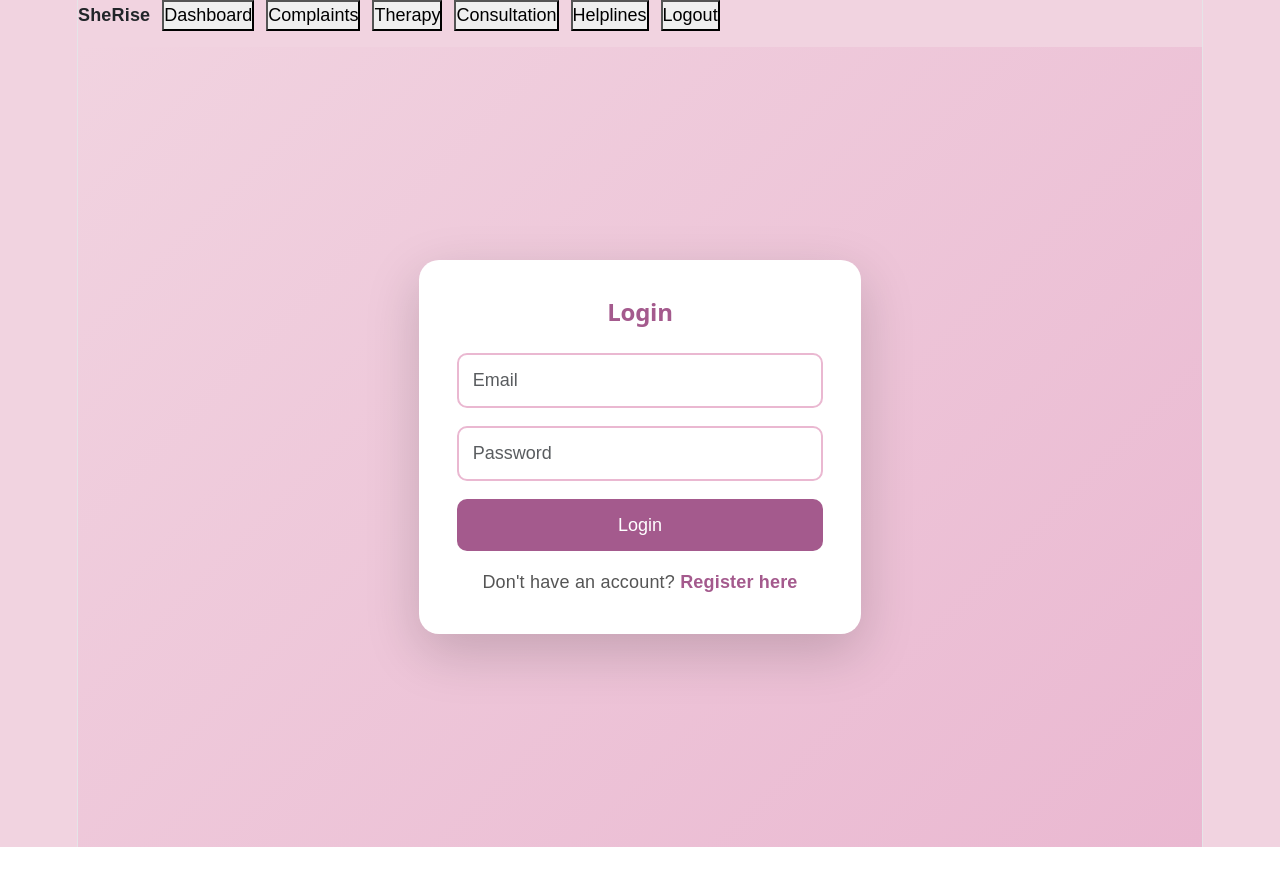
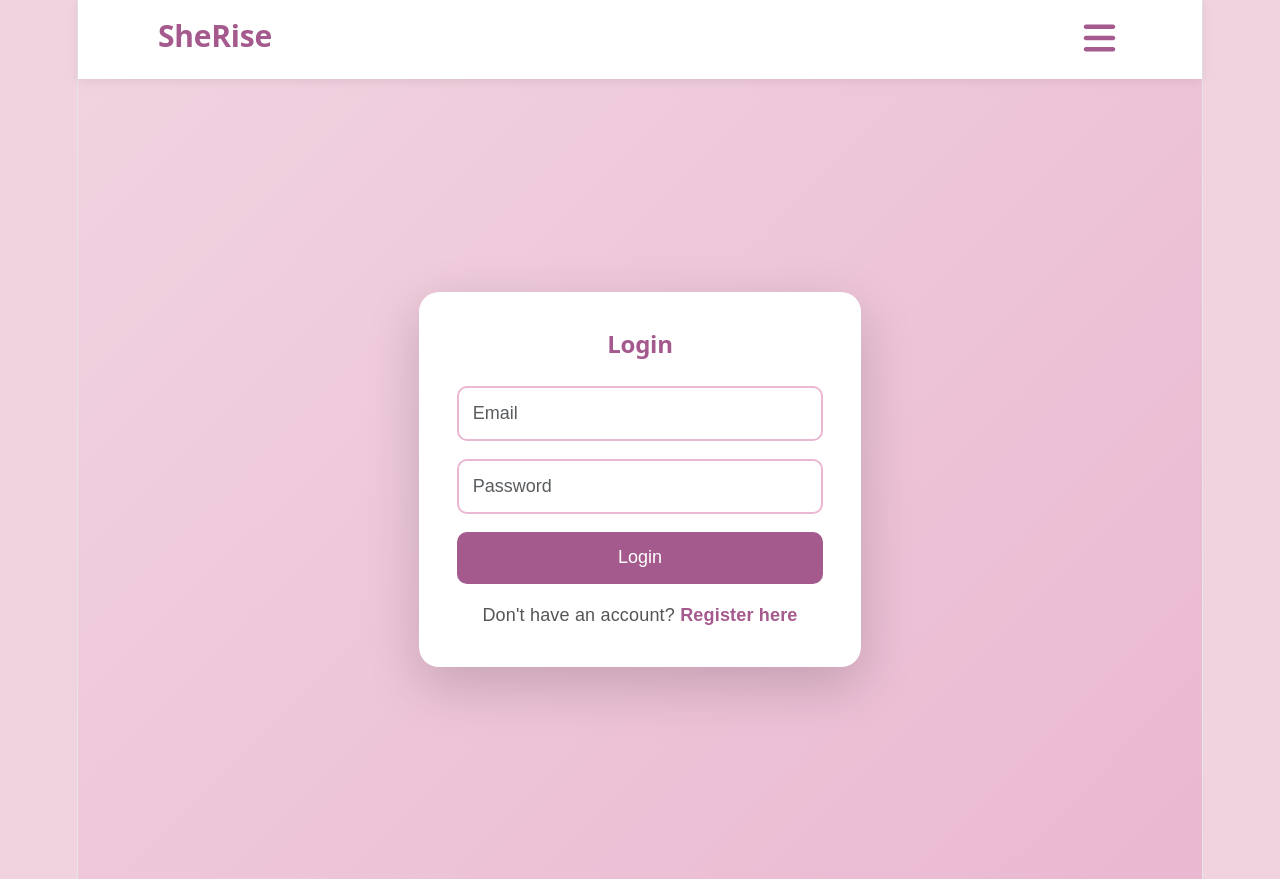
Before and after one commit to lucky-03Sharma/Sherise-, a React app in the folder frontend/: page /login in a window 1280 px wide. Before the commit the page ends 847 px from the top, so only its background shows below. Built offline with nearby package versions, Linux system fonts and the light colour scheme; the HTML template or start-up script is replaced by a standard one.

Commit message:
additional settings

```diff
--- a/frontend/src/components/Navbar.jsx
+++ b/frontend/src/components/Navbar.jsx
@@ -1,20 +1,68 @@
 import { useNavigate } from "react-router-dom";
+import "../css/Navbar.css";
+import { useState } from "react";
+import { FontAwesomeIcon } from "@fortawesome/react-fontawesome";
+import { faBars } from "@fortawesome/free-solid-svg-icons";
 
 export default function Navbar() {
+
   const navigate = useNavigate();
+  const [open, setOpen] = useState(false);
+
   const logout = () => {
     localStorage.removeItem("token");
     navigate("/");
   };
+
   return (
-        <div style={{ display: "flex", gap: "12px", alignItems: "center", marginBottom: "16px" }}>
-            <span><b>SheRise</b></span>
-            <button onClick={() => navigate("/dashboard")}>Dashboard</button>
-            <button onClick={() => navigate("/complaints")}>Complaints</button>
-            <button onClick={() => navigate("/therapy")}>Therapy</button>
-            <button onClick={() => navigate("/consultation")}>Consultation</button>
-            <button onClick={() => navigate("/helplines")}>Helplines</button>
-            <button onClick={logout}>Logout</button>
+    <nav className="navbar">
+
+      <h2 className="logo">SheRise</h2>
+
+      <div
+        className="menu-icon"
+        onClick={() => setOpen(!open)}
+      >
+        <FontAwesomeIcon icon={faBars} size="2x" />
       </div>
+
+      {open && (
+        <div className="dropdown-menu">
+
+          <button onClick={() => navigate("/")}>
+            Home
+          </button>
+
+          <button onClick={() => navigate("/dashboard")}>
+            Dashboard
+          </button>
+
+          <button onClick={() => navigate("/complaints")}>
+            Complaints
+          </button>
+
+          <button onClick={() => navigate("/therapy")}>
+            Therapy
+          </button>
+
+          <button onClick={() => navigate("/consultation")}>
+            Consultation
+          </button>
+
+          <button onClick={() => navigate("/helplines")}>
+            Helplines
+          </button>
+
+          <button
+            className="logout-btn"
+            onClick={logout}
+          >
+            Logout
+          </button>
+
+        </div>
+      )}
+
+    </nav>
   );
 }
--- a/frontend/src/css/Landing.css
+++ b/frontend/src/css/Landing.css
@@ -10,96 +10,6 @@
 body{
     background:#F1D3E0;
 }
-
-
-/* ---------------- NAVBAR ---------------- */
-
-.navbar{
-    display:flex;
-    justify-content:space-between;
-    align-items:center;
-    padding:18px 80px;
-    background:white;
-    box-shadow:0 2px 10px rgba(0,0,0,.08);
-    position:sticky;
-    top:0;
-    z-index:1000;
-}
-
-.logo{
-    font-size:30px;
-    font-weight:bold;
-    color:#A45A8D;
-}
-
-/* Hamburger */
-
-.menu-icon{
-    cursor:pointer;
-    color:#A45A8D;
-    transition:.3s;
-}
-
-.menu-icon:hover{
-    color:#C77B9D;
-    transform:scale(1.1);
-}
-
-/* Dropdown */
-
-.dropdown-menu{
-    position:absolute;
-    top:75px;
-    right:40px;
-    width:240px;
-    background:white;
-    border-radius:15px;
-    box-shadow:0 8px 20px rgba(0,0,0,.15);
-    display:flex;
-    flex-direction:column;
-    overflow:hidden;
-    z-index:2000;
-    animation:fade .3s ease;
-}
-
-.dropdown-menu a{
-    text-decoration:none;
-    color:#555;
-    padding:16px 20px;
-    font-size:16px;
-    transition:.3s;
-}
-
-.dropdown-menu a:hover{
-    background:#F1D3E0;
-    color:#A45A8D;
-}
-
-.logout-btn{
-    background:#A45A8D;
-    color:white;
-    border:none;
-    padding:15px;
-    cursor:pointer;
-    font-size:16px;
-    transition:.3s;
-}
-
-.logout-btn:hover{
-    background:#C77B9D;
-}
-
-@keyframes fade{
-    from{
-        opacity:0;
-        transform:translateY(-10px);
-    }
-    to{
-        opacity:1;
-        transform:translateY(0);
-    }
-}
-
 
 /* ---------------- HERO ---------------- */
 
--- /dev/null
+++ b/frontend/src/css/Navbar.css
@@ -0,0 +1,85 @@
+.navbar{
+    display:flex;
+    justify-content:space-between;
+    align-items:center;
+    padding:18px 80px;
+    background:white;
+    box-shadow:0 2px 10px rgba(0,0,0,.08);
+    position:sticky;
+    top:0;
+    z-index:1000;
+}
+
+.logo{
+    font-size:30px;
+    font-weight:bold;
+    color:#A45A8D;
+}
+
+/* Hamburger */
+
+.menu-icon{
+    cursor:pointer;
+    color:#A45A8D;
+    transition:.3s;
+}
+
+.menu-icon:hover{
+    color:#C77B9D;
+    transform:scale(1.1);
+}
+
+/* Dropdown */
+
+.dropdown-menu{
+    position:absolute;
+    top:75px;
+    right:40px;
+    width:240px;
+    background:white;
+    border-radius:15px;
+    box-shadow:0 8px 20px rgba(0,0,0,.15);
+    display:flex;
+    flex-direction:column;
+    overflow:hidden;
+    z-index:2000;
+    animation:fade .3s ease;
+}
+
+.dropdown-menu a{
+    text-decoration:none;
+    color:#555;
+    padding:16px 20px;
+    font-size:16px;
+    transition:.3s;
+}
+
+.dropdown-menu a:hover{
+    background:#F1D3E0;
+    color:#A45A8D;
+}
+
+.logout-btn{
+    background:#A45A8D;
+    color:white;
+    border:none;
+    padding:15px;
+    cursor:pointer;
+    font-size:16px;
+    transition:.3s;
+}
+
+.logout-btn:hover{
+    background:#C77B9D;
+}
+
+@keyframes fade{
+    from{
+        opacity:0;
+        transform:translateY(-10px);
+    }
+    to{
+        opacity:1;
+        transform:translateY(0);
+    }
+}
```
Lines whose indentation alone changed are shown as unchanged.
